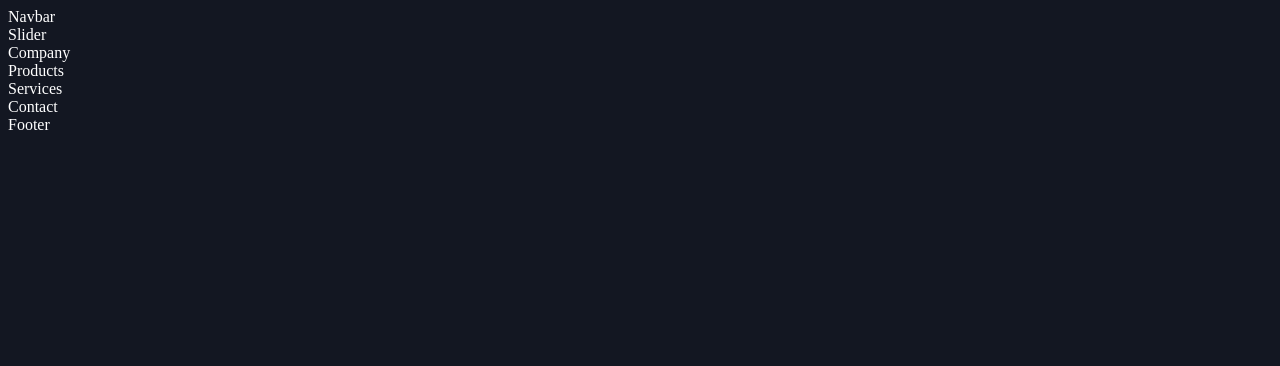
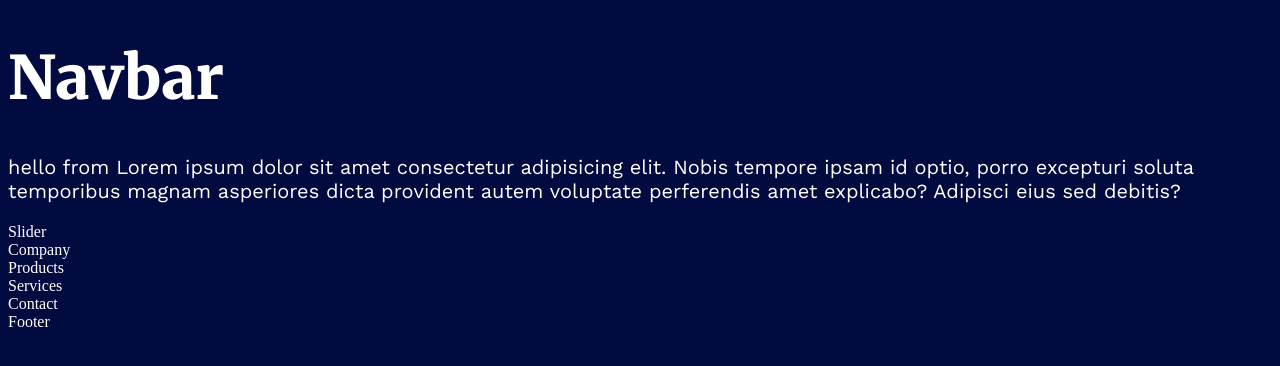
Before and after one commit to ahmedsheblwafa/solvix, a React (Create React App) app: page / in a window 1280 px wide. Shown: the top 366 px of the page. Built offline with nearby package versions, Linux system fonts and the light colour scheme.

Commit message:
add fonts

```diff
--- a/src/components/Navbar/Navbar.component.jsx
+++ b/src/components/Navbar/Navbar.component.jsx
@@ -1,7 +1,11 @@
 import React from 'react'
+import "./Navbar.styles.scss"
 
 export default function Navbar() {
   return (
-    <div>Navbar</div>
+    <div>
+        <h1>Navbar</h1>
+        <p>hello from Lorem ipsum dolor sit amet consectetur adipisicing elit. Nobis tempore ipsam id optio, porro excepturi soluta temporibus magnam asperiores dicta provident autem voluptate perferendis amet explicabo? Adipisci eius sed debitis?</p>
+    </div>
   )
 }
--- /dev/null
+++ b/src/components/Navbar/Navbar.styles.scss
@@ -0,0 +1,10 @@
+@import "../../index.scss";
+
+h1{
+    font-family: $title;
+    font-size: 60px;
+}
+p{
+    font-family: $text;
+    font-size: 20px;
+}
--- a/src/index.scss
+++ b/src/index.scss
@@ -1,4 +1,4 @@
-
+@import url('https://fonts.googleapis.com/css2?family=Merriweather:wght@900&family=Work+Sans:wght@400&display=swap');
 
 
 $DarkBlue:#131722;
@@ -9,7 +9,10 @@ $MediumGreen:#17BF60;
 $lightGreen:#1ED96F;
 $textClr:#ffffff;
 
+$text: 'Work Sans', sans-serif;
+$title: 'Merriweather', serif;
+
 body{
-background-color:$DarkBlue;
+background-color:$mainBlue;
 color: $textClr;
 }
```
